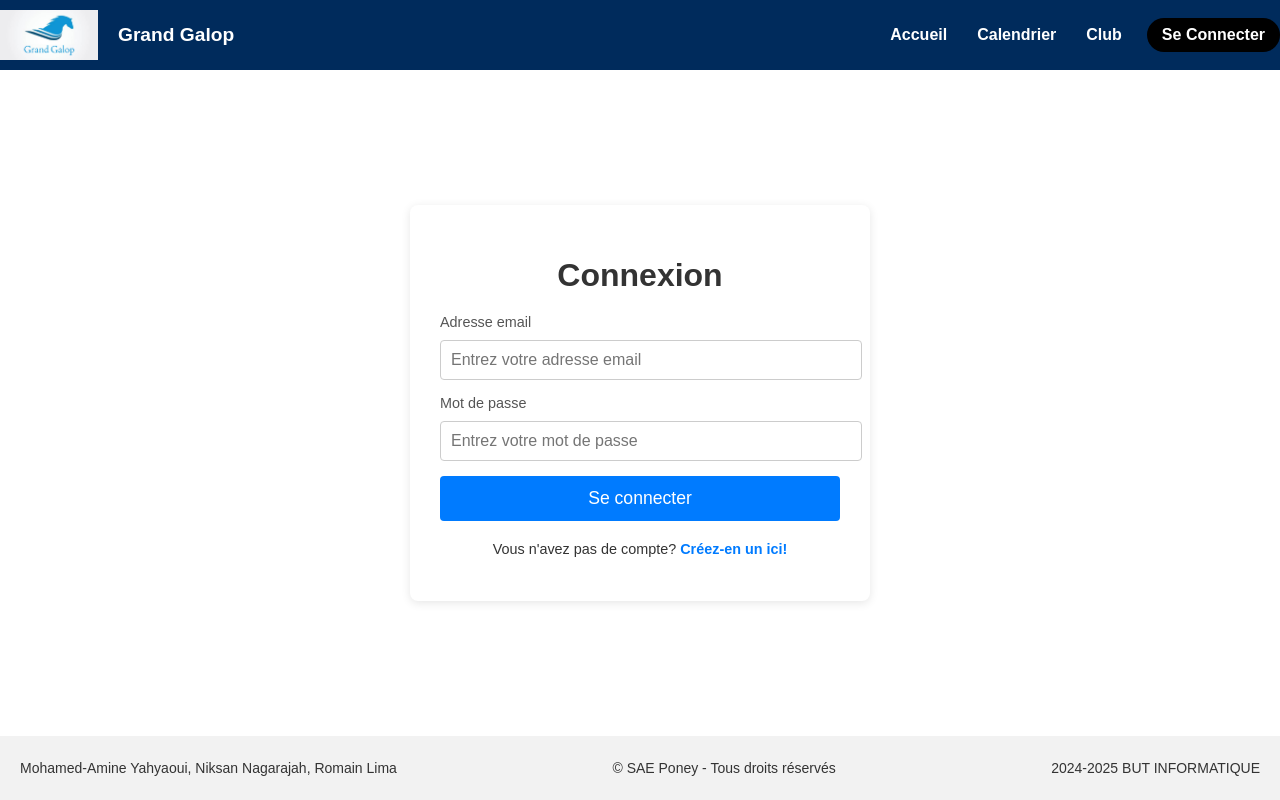
After one commit to NiksanNagarajah/SAE_DevWeb, a Flask app: page /connexion in a window 1280 px wide. The commit adds this page. Run offline with Flask 3, Linux system fonts and the light colour scheme.

```diff
--- a/app/app.py
+++ b/app/app.py
@@ -1,3 +1,6 @@
 from flask import Flask, render_template
 
 app = Flask(__name__)
+
+
+app.config["SECRET_KEY"] = 'e9fb1c87-3809-4891-88d2-abfcde76d817'
--- /dev/null
+++ b/app/static/connexion.css
@@ -0,0 +1,115 @@
+main {
+    display: flex;
+    justify-content: center;
+    align-items: center;
+}
+
+.login-container {
+    background-color: #fff;
+    border-radius: 8px;
+    box-shadow: 0 2px 10px rgba(0, 0, 0, 0.1);
+    padding: 30px;
+    width: 100%;
+    max-width: 400px;
+    text-align: center;
+}
+
+h1 {
+    font-size: 2rem;
+    margin-bottom: 20px;
+    color: #333;
+}
+
+.login-form {
+    display: flex;
+    flex-direction: column;
+    gap: 15px;
+}
+
+.form-group {
+    display: flex;
+    flex-direction: column;
+    align-items: flex-start;
+}
+
+.form-label {
+    font-size: 0.9rem;
+    color: #555;
+    margin-bottom: 5px;
+}
+
+.form-input {
+    width: 100%;
+    padding: 10px;
+    margin-top: 5px;
+    font-size: 1rem;
+    border: 1px solid #ccc;
+    border-radius: 4px;
+    outline: none;
+    transition: border-color 0.3s;
+}
+
+.form-input:focus {
+    border-color: #007BFF;
+}
+
+.error-message {
+    color: red;
+    font-size: 0.875rem;
+    margin-top: 10px;
+}
+
+.submit-btn {
+    padding: 12px;
+    font-size: 1.1rem;
+    color: white;
+    background-color: #007BFF;
+    border: none;
+    border-radius: 4px;
+    cursor: pointer;
+    transition: background-color 0.3s ease;
+}
+
+.submit-btn:hover {
+    background-color: #0056b3;
+}
+
+.submit-btn:active {
+    background-color: #003d80;
+}
+
+.signup-link {
+    margin-top: 20px;
+    font-size: 0.9rem;
+    color: #333;
+}
+
+.signup-link a {
+    text-decoration: none;
+    color: #007BFF;
+    font-weight: bold;
+}
+
+.signup-link a:hover {
+    text-decoration: underline;
+}
+
+/* Responsive Design */
+@media (max-width: 480px) {
+    .login-container {
+        width: 90%;
+        padding: 20px;
+    }
+
+    h1 {
+        font-size: 1.5rem;
+    }
+
+    .form-input {
+        font-size: 0.9rem;
+    }
+
+    .submit-btn {
+        font-size: 1rem;
+    }
+}
--- a/app/templates/base.html
+++ b/app/templates/base.html
@@ -3,7 +3,7 @@
 <head>
     <meta charset="UTF-8">
     <meta name="viewport" content="width=device-width, initial-scale=1.0">
-    <title>{% block title %}SAE Grand Galop{% endblock %}</title>
+    <title>Grand Galop | {% block title %}{% endblock %}</title>
     <link rel="stylesheet" href="{{ url_for('static', filename='base.css') }}">
     {% block styles %}{% endblock %}
 
@@ -20,7 +20,7 @@
             <a href="{{ url_for('home') }}">Accueil</a>
             <a href="{{ url_for('calendrier') }}">Calendrier</a>
             <a href="#">Club</a>
-            <button class="login-btn">Se Connecter</button>
+            <a href="{{ url_for('connexion') }}" class="login-btn">Se Connecter</a>
         </nav>
     </header>
 
--- /dev/null
+++ b/app/templates/connexion.html
@@ -0,0 +1,37 @@
+{% extends 'base.html' %}
+
+{% block title %}Connexion{% endblock %}
+
+{% block styles %}
+<link rel="stylesheet" href="{{ url_for('static', filename='connexion.css') }}">
+{% endblock %}
+
+{% block content %}
+    <div class="login-container">
+        <h1>Connexion</h1>
+
+        <form method="POST" action="{{ url_for('connexion') }}" class="login-form">
+            {{ form.hidden_tag() }}  <!-- Cette ligne est importante pour CSRF protection -->
+
+            <div class="form-group">
+                <label for="email" class="form-label">{{ form.email.label }}</label>
+                {{ form.email(class="form-input", placeholder="Entrez votre adresse email") }}
+            </div>
+
+            <div class="form-group">
+                <label for="motdepasse" class="form-label">{{ form.motdepasse.label }}</label>
+                {{ form.motdepasse(class="form-input", placeholder="Entrez votre mot de passe") }}
+            </div>
+
+            {% if error %}
+                <div class="error-message">
+                    <strong>Erreur : </strong>{{ error }}
+                </div>
+            {% endif %}
+
+            <button type="submit" class="submit-btn">{{ form.submit.label }}</button>
+        </form>
+
+        <p class="signup-link">Vous n'avez pas de compte? <a href="{{ url_for('inscription') }}">Créez-en un ici!</a></p>
+    </div>
+{% endblock %}
--- a/app/views.py
+++ b/app/views.py
@@ -1,4 +1,7 @@
-from flask import render_template
+from flask import render_template, request, redirect, url_for, flash
+from flask_wtf import FlaskForm
+from wtforms import StringField, PasswordField, HiddenField, SubmitField
+from wtforms.validators import DataRequired
 from . import app  # ou import app si app est défini dans __init__.py
 from .models import *
 
@@ -10,9 +13,24 @@ def home():
 def inscription():
     return render_template('inscription.html')
 
+class LoginForm(FlaskForm):
+    email = StringField("Adresse email", validators=[DataRequired()])
+    motdepasse = PasswordField("Mot de passe", validators=[DataRequired()])
+    next = HiddenField()
+    submit = SubmitField("Se connecter")
+
 @app.route('/connexion')
 def connexion():
-    return render_template('connexion.html')
+    form = LoginForm()
+    if not form.is_submitted():
+        form.next.data = request.args.get("next")
+    elif form.validate_on_submit():
+        # if mdp incorrect:
+        #     return render_template('connexion.html', error="Nom d'utilisateur ou mot de passe incorrect", form=form)
+        # next_page = form.next.data or url_for('home')
+        # return redirect(next_page)
+        return redirect(url_for('home'))
+    return render_template('connexion.html', form=form)
 
 @app.route('/calendrier')
 def calendrier():
```
Also changed, not shown: app/templates/inscription.html (added, +13 -0 lines).
